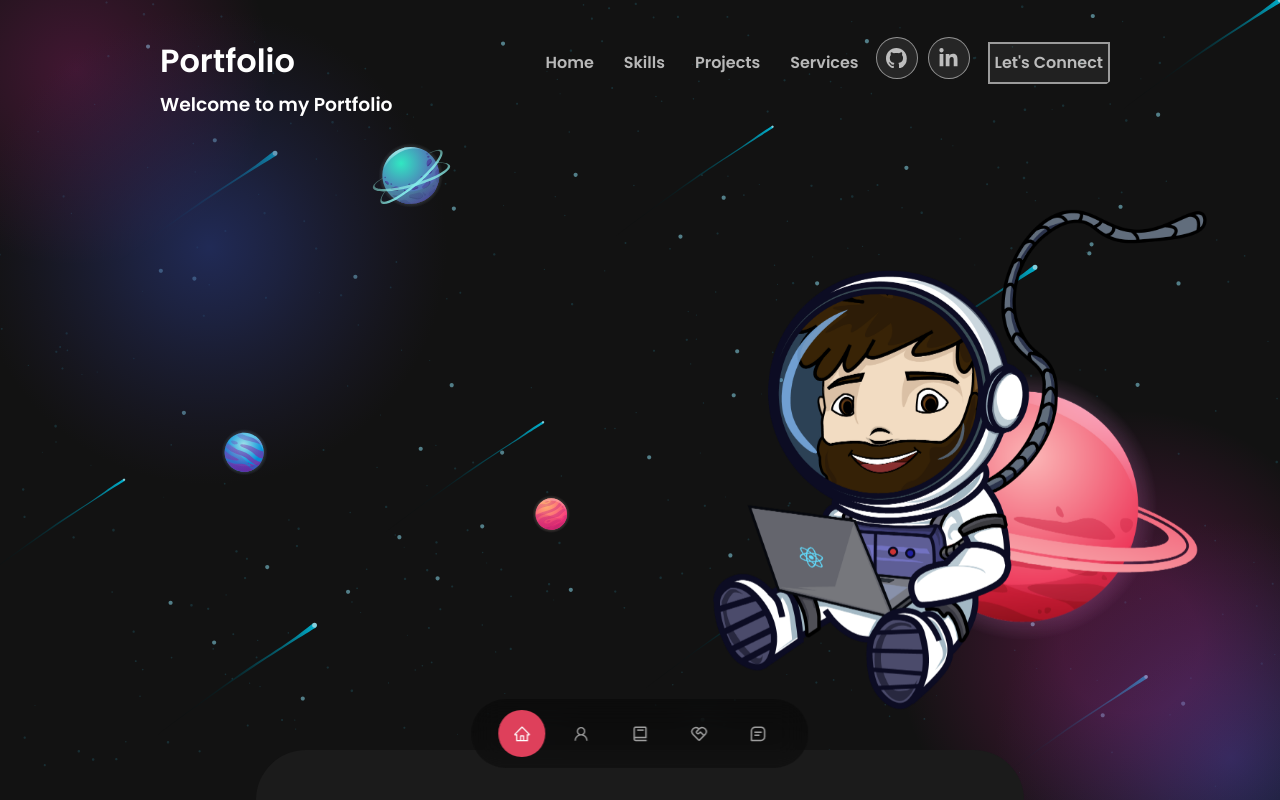
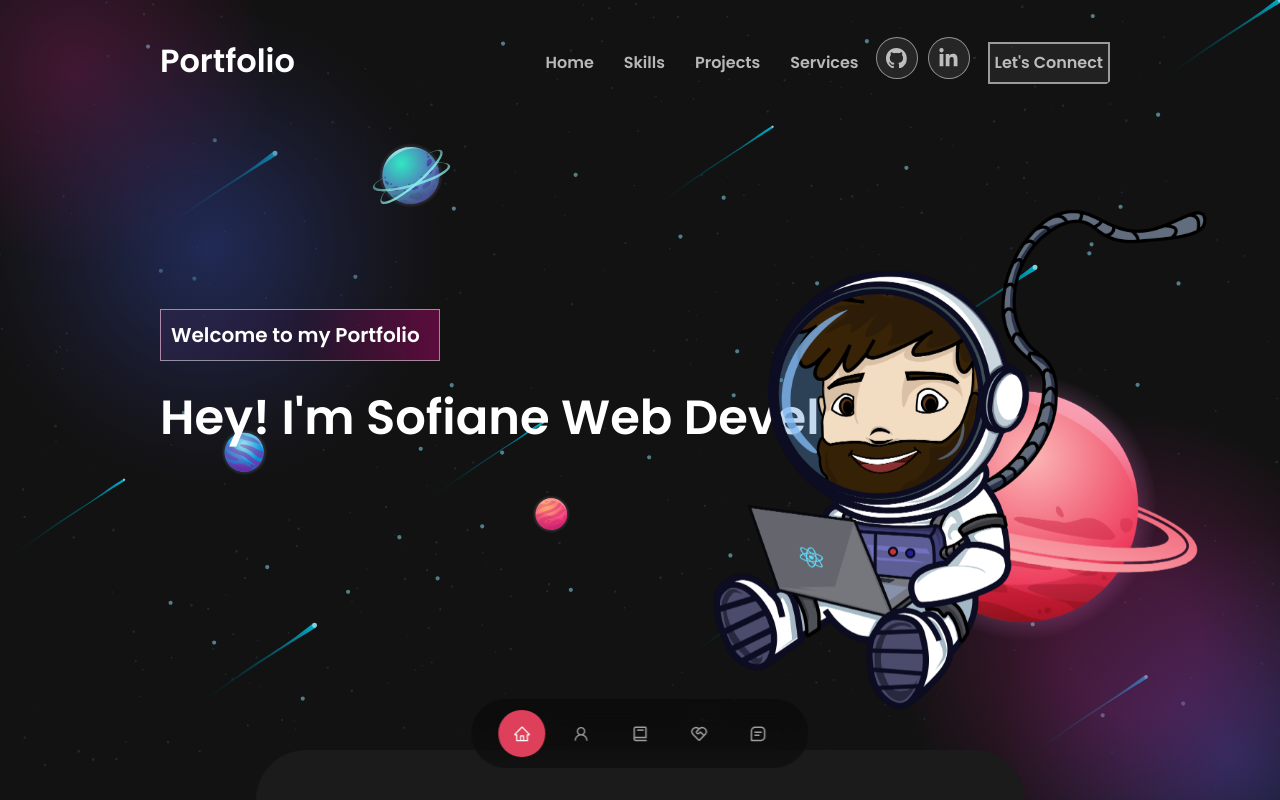
Before and after one commit to MezianeS/portfolio-v3, a React (Create React App) app: page / in a window 1280 px wide. Shown: the top 800 px of the page. Built offline with nearby package versions, Linux system fonts and the light colour scheme.

Commit message:
Update animation

```diff
--- a/src/components/header/HeaderPresentation.jsx
+++ b/src/components/header/HeaderPresentation.jsx
@@ -1,12 +1,61 @@
 import React from 'react'
+import { useState, useEffect } from 'react'
 import './headerpresentation.css'
 
 
+
 const HeaderPresentation = () => {
+  const [loopNum, setLoopNum] = useState(0);
+  const [isDeleting, setIsDeleting] = useState(false);
+  const [text, setText] = useState('');
+  const [delta, setDelta] = useState(300 - Math.random() * 100);
+  const [index, setIndex] = useState(1);
+  const toRotate = [ "Web Developer", "Web Designer", "UI/UX Designer" ];
+  const period = 2000;
+
+  useEffect(() => {
+    let ticker = setInterval(() => {
+      tick();
+    }, delta);
+
+    return () => { clearInterval(ticker) };
+  }, [text])
+
+  const tick = () => {
+    let i = loopNum % toRotate.length;
+    let fullText = toRotate[i];
+    let updatedText = isDeleting ? fullText.substring(0, text.length - 1) : fullText.substring(0, text.length + 1);
+
+    setText(updatedText);
+
+    if (isDeleting) {
+      setDelta(prevDelta => prevDelta / 2);
+    }
+
+    if (!isDeleting && updatedText === fullText) {
+      setIsDeleting(true);
+      setIndex(prevIndex => prevIndex - 1);
+      setDelta(period);
+    } else if (isDeleting && updatedText === '') {
+      setIsDeleting(false);
+      setLoopNum(loopNum + 1);
+      setIndex(1);
+      setDelta(500);
+    } else {
+      setIndex(prevIndex => prevIndex + 1);
+    }
+  }
+
+
   return (
     <section className='container headerpresentation__blck'>
-      <div className=''>
-        <h3>Welcome to my Portfolio</h3>
+      <div className='headerpresentation__entete'>
+        <h3 className='headerpresentation__entete--title'>Welcome to my Portfolio</h3>
+        <h1 className='headerpresentation__entete--pres'>{`Hey! I'm Sofiane `}
+          <span className="txt-rotate" dataPeriod="1000" data-rotate='[ "Web Developer", "Web Designer", "UI/UX Designer" ]'>
+            <span className='wrap'>{text}</span>
+          </span>
+        </h1>
       </div>
     </section>
   )
--- a/src/components/header/headerpresentation.css
+++ b/src/components/header/headerpresentation.css
@@ -0,0 +1,18 @@
+.headerpresentation__blck {
+    padding-top: 220px;
+
+}
+
+.headerpresentation__entete--title {
+    font-weight: 600;
+    padding: 8px 10px;
+    background-image: linear-gradient(to right, #31275285 0%, #5f00461e 51%, #aa076c7b 100%);
+    border: 1px solid rgba(255, 255, 255, 0.5);
+    font-size: 20px;
+    margin-bottom: 16px;
+    max-width: 280px;
+}
+
+.txt-rotate > .wrap {
+    border-right: 0.08em solid #666;
+  }
```
